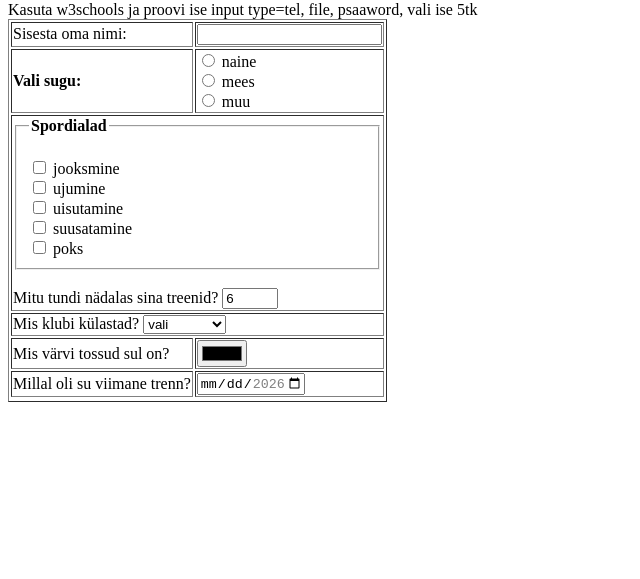
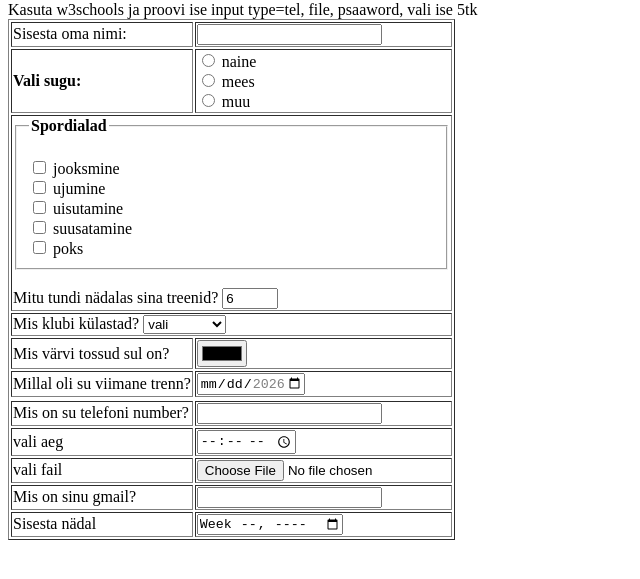
Before and after one commit to Aron3244/veebirakendused, a plain HTML site: page tood/vormid/ankeet.html in a window 1280 px wide. Shown: the part 79-658 px from the top of the page, without its empty margins (0-640 px from the left). Drawn offline with Linux system fonts and the light colour scheme.

Commit message:
InputType vormid Iseseisev töö

```diff
--- a/tood/vormid/ankeet.html
+++ b/tood/vormid/ankeet.html
@@ -95,7 +95,46 @@
       Kasuta w3schools ja proovi ise input type=tel, file, psaaword, vali ise 5tk
     </tr>
 
+    <tr>
+      <td>
+        Mis on su telefoni number?
+      </td>
+      <td>
+        <input type="tel" id="phone" name="phone" pattern="[0-9]{3}-[0-9]{2}-[0-9]{3}">
+      </td>
+    </tr>
 
+    <tr>
+      <td>
+        <label for="appt">vali aeg</label>
+      </td>
+      <td>
+        <input type="time" id="appt" name="appt">
+      </td>
+    </tr>
+    <tr>
+      <td>
+        <label for="myfile">vali fail</label>
+      </td>
+      <td>
+        <input type="file" id="myfile" name="myfile">
+      </td>
+    </tr>
+    <tr>
+      <td>
+        <label for="email">Mis on sinu gmail?</label>
+      </td>
+      <td>
+        <input type="email" id="email" name="email">      </td>
+    </tr>
+    <tr>
+      <td>
+        <label for="week">Sisesta nädal</label>
+      </td>
+      <td>
+        <input type="week" id="week" name="week">
+      </td>
+    </tr>
   </table>
 
 
```
Also changed, not shown: tehtud.html (+5 -0 lines).
